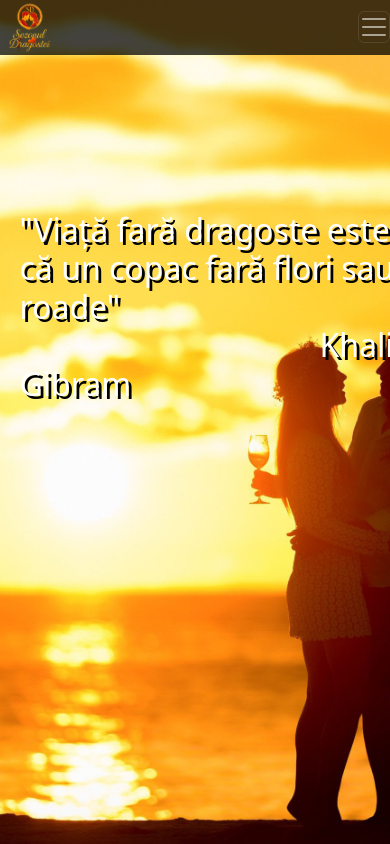
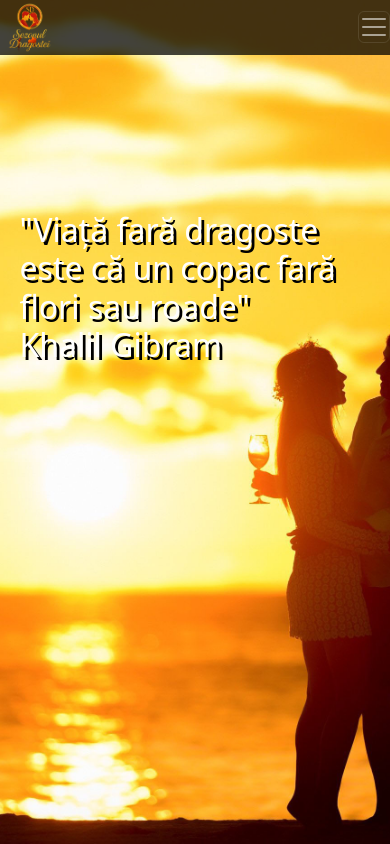
Before and after one commit to AndreiNeiconi/SezonulDragostei, an Angular app: page / in a window 390 px wide. Shown: the top 844 px of the page. Built offline with nearby package versions, Linux system fonts and the light colour scheme.

Commit message:
design adjust

```diff
--- a/src/app/home-page/home-page.component.scss
+++ b/src/app/home-page/home-page.component.scss
@@ -170,7 +170,7 @@
         width: fit-content;
     }
     .header-hearo-section span{
-        padding-left: 300px;
+        padding-left: 200px;
     }
 
     .qoute-hereo{
@@ -190,4 +190,10 @@
     .about .left {
         width: 90vw;
     }
+    @media (max-width:480px) {
+        .header-hearo-section span{
+            padding-left: 0;
+        }
+
+    }
 }
```
